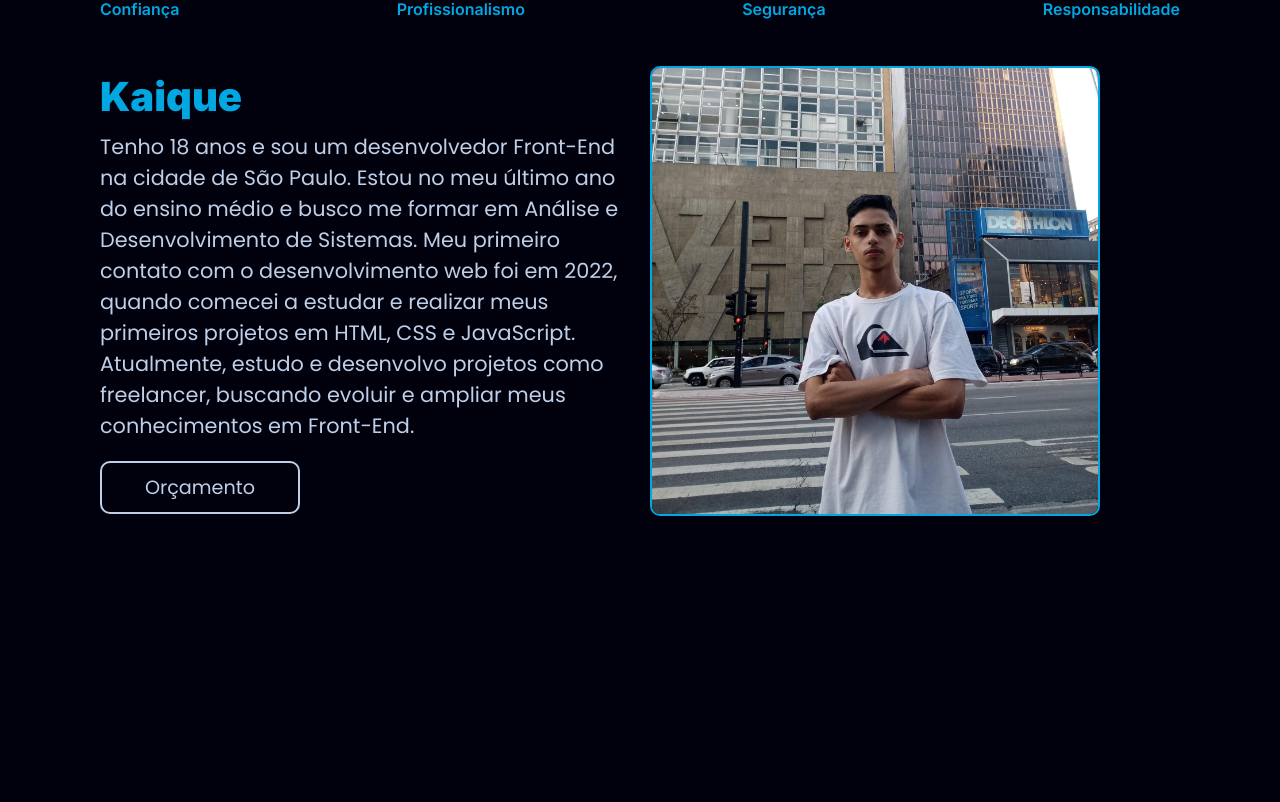
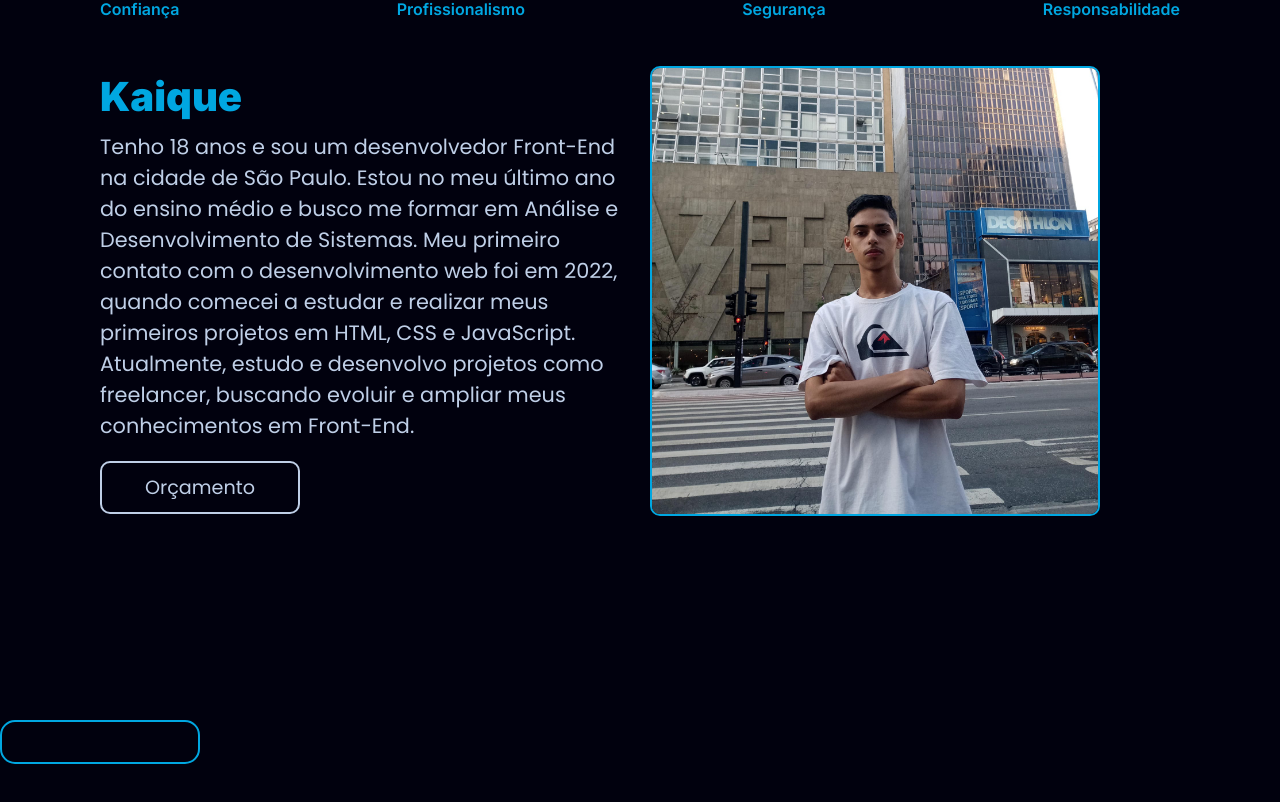
Before and after one commit to kaiqueZpriv1/confeiteiro, a React (Create React App) app: page / in a window 1280 px wide. Shown: the part 834-1636 px from the top of the page. Before the commit the page ends 1354 px from the top, so only its background shows below. Built offline with nearby package versions, Linux system fonts and the light colour scheme; the HTML template or start-up script is replaced by a standard one.

Commit message:
add pages

```diff
--- a/src/App.tsx
+++ b/src/App.tsx
@@ -3,6 +3,8 @@ import Global from './Global';
 import { HeaderC } from './components/header/HeaderC';
 import { HomeC } from './components/home/HomeC';
 import { AboutC } from './components/about/AboutC';
+import { HabilidadeC } from './components/Habilidades/HabilidadeC';
+import { PortfolioC } from './components/portfolio/PortfolioC';
 
 function App() {
 	return (
@@ -11,6 +13,8 @@ function App() {
 			<HeaderC/>
 			<HomeC/>
 			<AboutC/>
+			<HabilidadeC/>
+			<PortfolioC/>
 		</div>
 	);
 }
```
